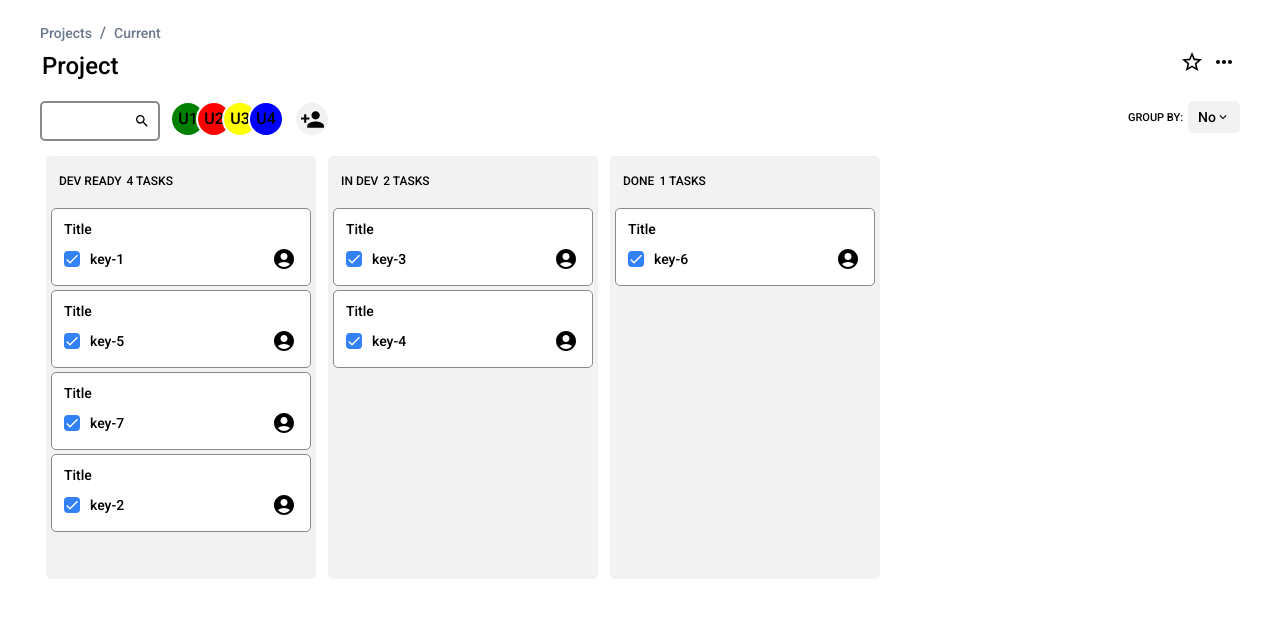
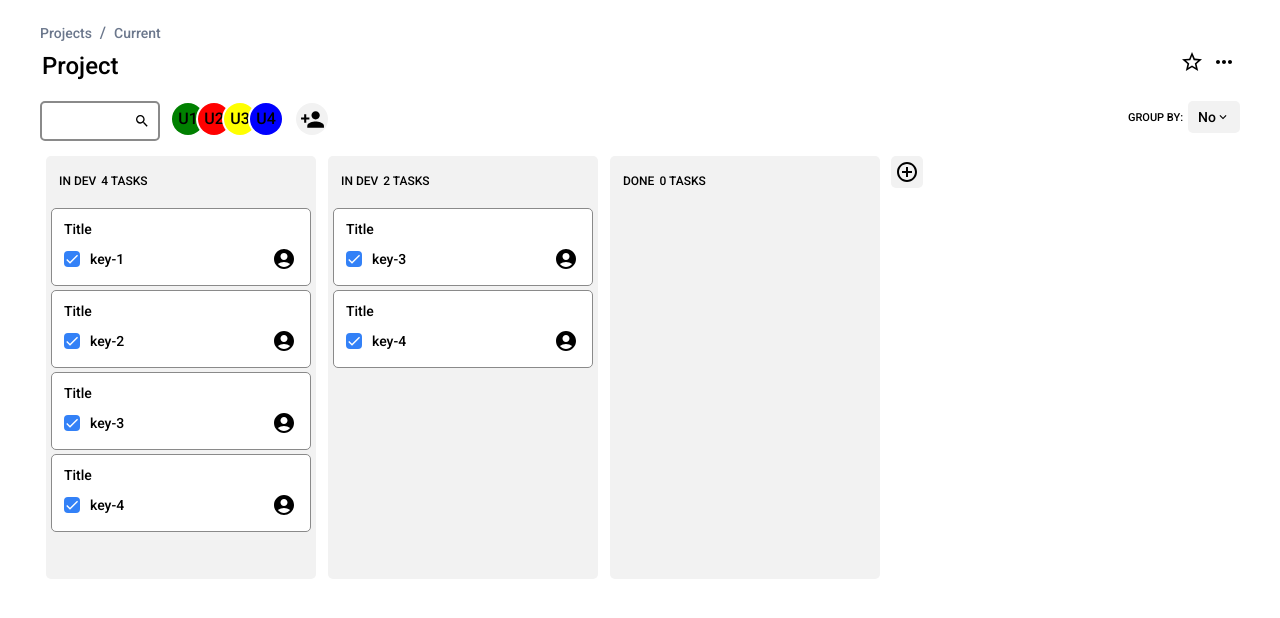
Before and after one commit to Anubic29/RSS2022Q3-RS-Clone, a React (Create React App) app in the folder rs-clone/: page /projects/1 in a window 1280 px wide. Shown: the top 618 px of the page. Built offline with nearby package versions, Linux system fonts and the light colour scheme.

Commit message:
feat: add btn for adding column and correct btn titles

```diff
--- a/rs-clone/src/pages/ProjectPage/ProjectPage.module.scss
+++ b/rs-clone/src/pages/ProjectPage/ProjectPage.module.scss
@@ -176,4 +176,13 @@
 
 .column-list {
   display: flex;
+
+  .btn-add-container {
+    height: 100%;
+    padding: 0 5px;
+  }
+
+  .btn-add {
+    position: sticky;
+  }
 }
--- a/rs-clone/src/pages/ProjectPage/ProjectPage.tsx
+++ b/rs-clone/src/pages/ProjectPage/ProjectPage.tsx
@@ -1,11 +1,15 @@
 import { useRef, useState } from 'react';
-import { colorBackgroundColumn, colorSecondaryLight } from '../../theme/variables';
+import {
+  colorBackgroundColumn,
+  colorBackgroundHover,
+  colorSecondaryLight
+} from '../../theme/variables';
 import BtnAction from './components/BtnAction/BtnAction';
 import BtnMenuAction from './components/BtnMenuAction/BtnMenuAction';
 import UserBtn from './components/UserBtn/UserBtn';
 import SelectPanel from './components/SelectPanel/SelectPanel';
 import Column from './components/Column/Column';
-import { MdStarOutline, MdSearch, MdPersonAdd } from 'react-icons/md';
+import { MdStarOutline, MdSearch, MdPersonAdd, MdOutlineAddCircleOutline } from 'react-icons/md';
 
 import styles from './ProjectPage.module.scss';
 
@@ -129,9 +133,20 @@ function ProjectPage(props: ProjectPageProps) {
         </div>
       </div>
       <div className={styles['column-list']}>
-        <Column title="Dev Ready" tasks={[1, 5, 7, 2]} />
+        <Column title="In Dev" tasks={[1, 2, 3, 4]} />
         <Column title="In Dev" tasks={[3, 4]} />
-        <Column title="Done" tasks={[6]} />
+        <Column title="Done" tasks={[]} />
+        <div className={styles['btn-add-container']}>
+          <div className={styles['btn-add']}>
+            <BtnAction
+              image={MdOutlineAddCircleOutline}
+              title="Create column"
+              backgrColorDefault={colorBackgroundColumn}
+              backgrColorHover={colorBackgroundHover}
+              backgrColorActive={colorSecondaryLight}
+            />
+          </div>
+        </div>
       </div>
     </div>
   );
--- a/rs-clone/src/pages/ProjectPage/components/BtnAction/BtnAction.module.scss
+++ b/rs-clone/src/pages/ProjectPage/components/BtnAction/BtnAction.module.scss
@@ -16,9 +16,11 @@
     border-radius: 5px;
     color: white;
     background-color: black;
+    font-size: 12px;
     position: absolute;
+    z-index: 5;
     left: 50%;
-    bottom: -75%;
+    bottom: -60%;
     transform: translate(-50%);
   }
 
--- a/rs-clone/src/pages/ProjectPage/components/UserBtn/UserBtn.module.scss
+++ b/rs-clone/src/pages/ProjectPage/components/UserBtn/UserBtn.module.scss
@@ -35,9 +35,11 @@
     border-radius: 5px;
     color: white;
     background-color: black;
+    font-size: 12px;
     position: absolute;
+    z-index: 5;
     left: 50%;
-    bottom: -75%;
+    bottom: -50%;
     transform: translate(-50%);
   }
 
```
